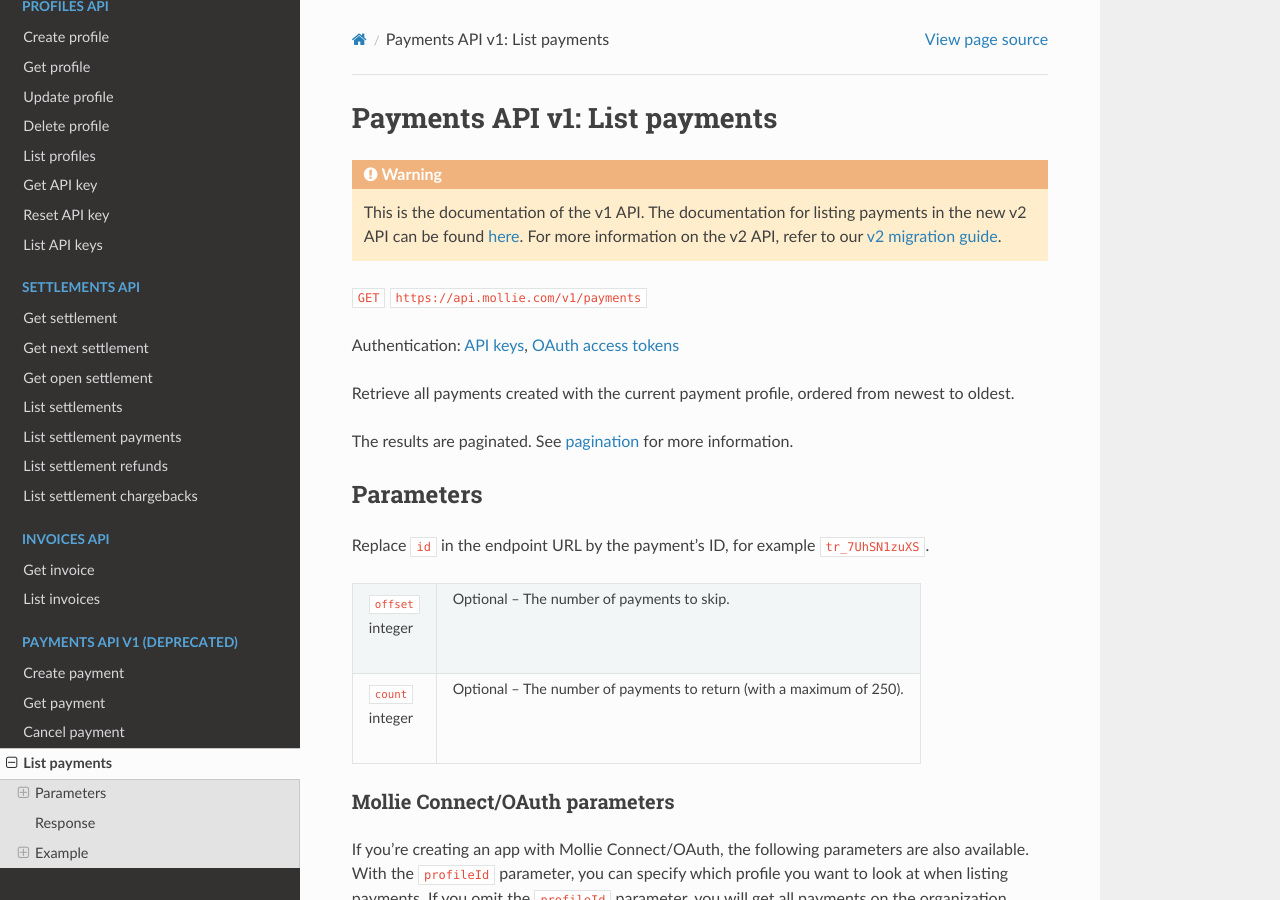
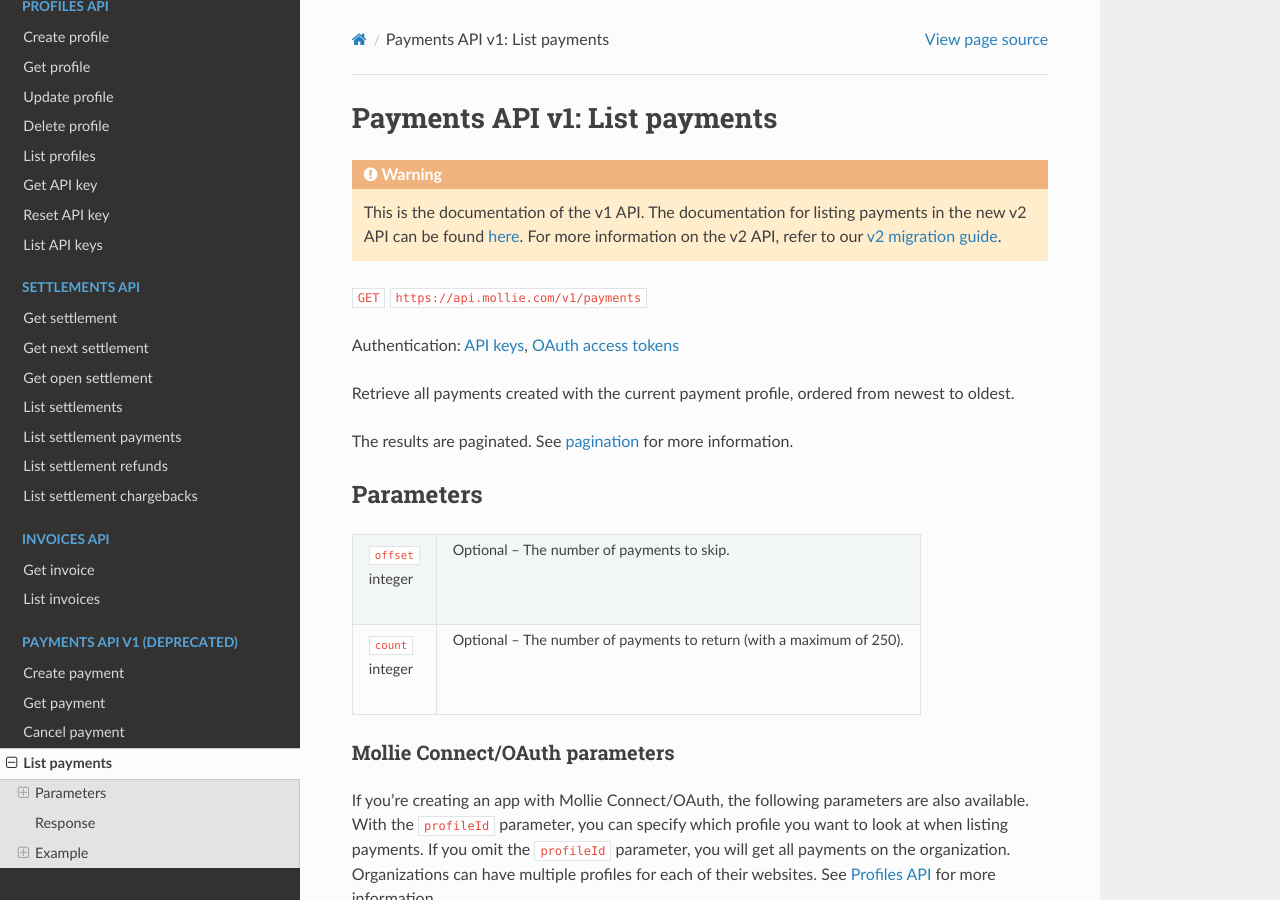
Before and after one commit to zsparal/api-documentation, a Sphinx documentation site: the page built from source/reference/v1/payments-api/list-payments.rst, in a window 1280 px wide and 900 px high. Built offline with Sphinx 7.4.7 and the Read the Docs theme 2.0.0, drawn with Linux system fonts in a browser that asks for light colours.

Commit message:
Remove misplaced endpoint URL statement

```diff
--- a/source/reference/v1/payments-api/list-payments.rst
+++ b/source/reference/v1/payments-api/list-payments.rst
@@ -16,8 +16,6 @@
 
 Parameters
 ----------
-Replace ``id`` in the endpoint URL by the payment's ID, for example ``tr_7UhSN1zuXS``.
-
 .. list-table::
    :widths: auto
 
```
